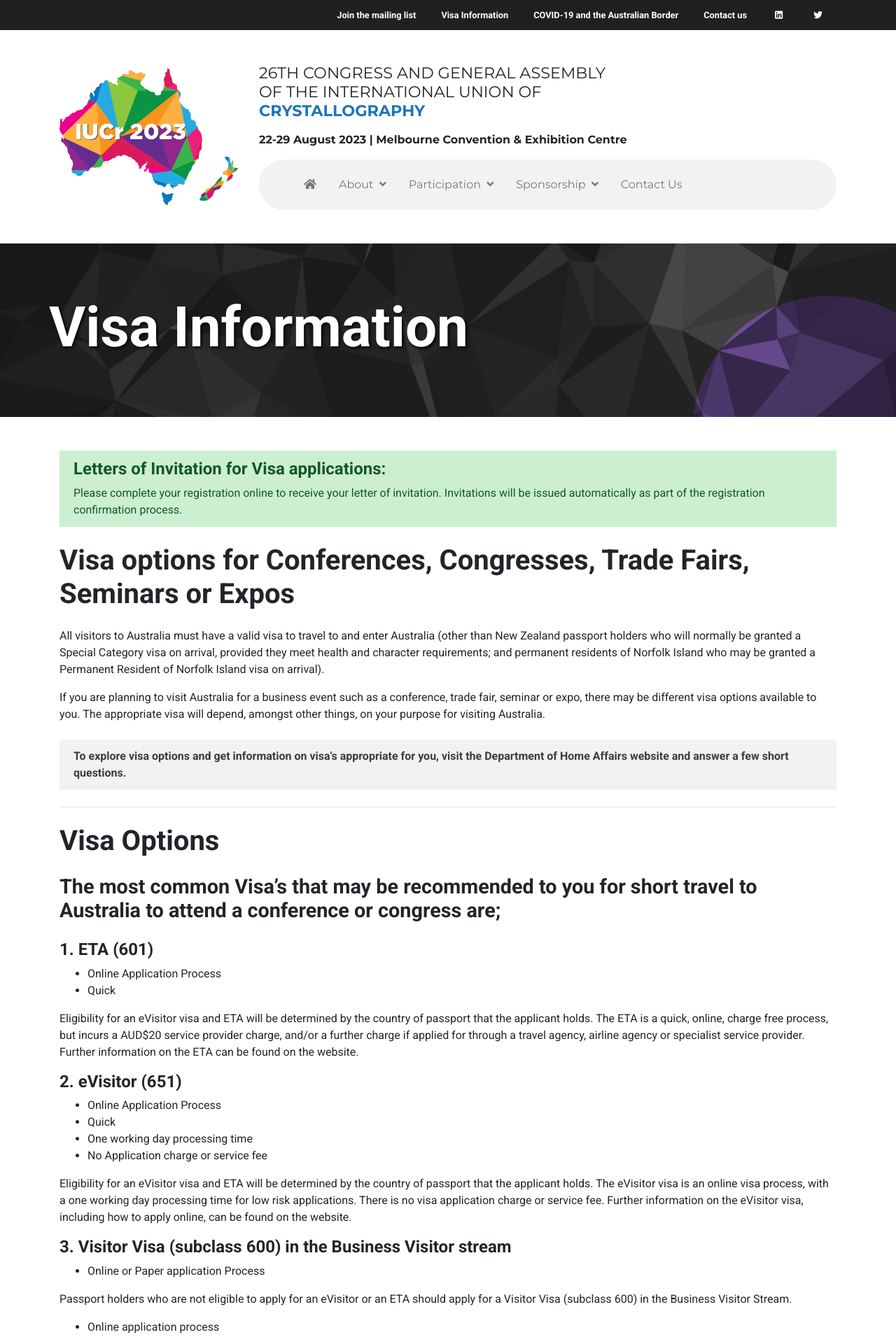
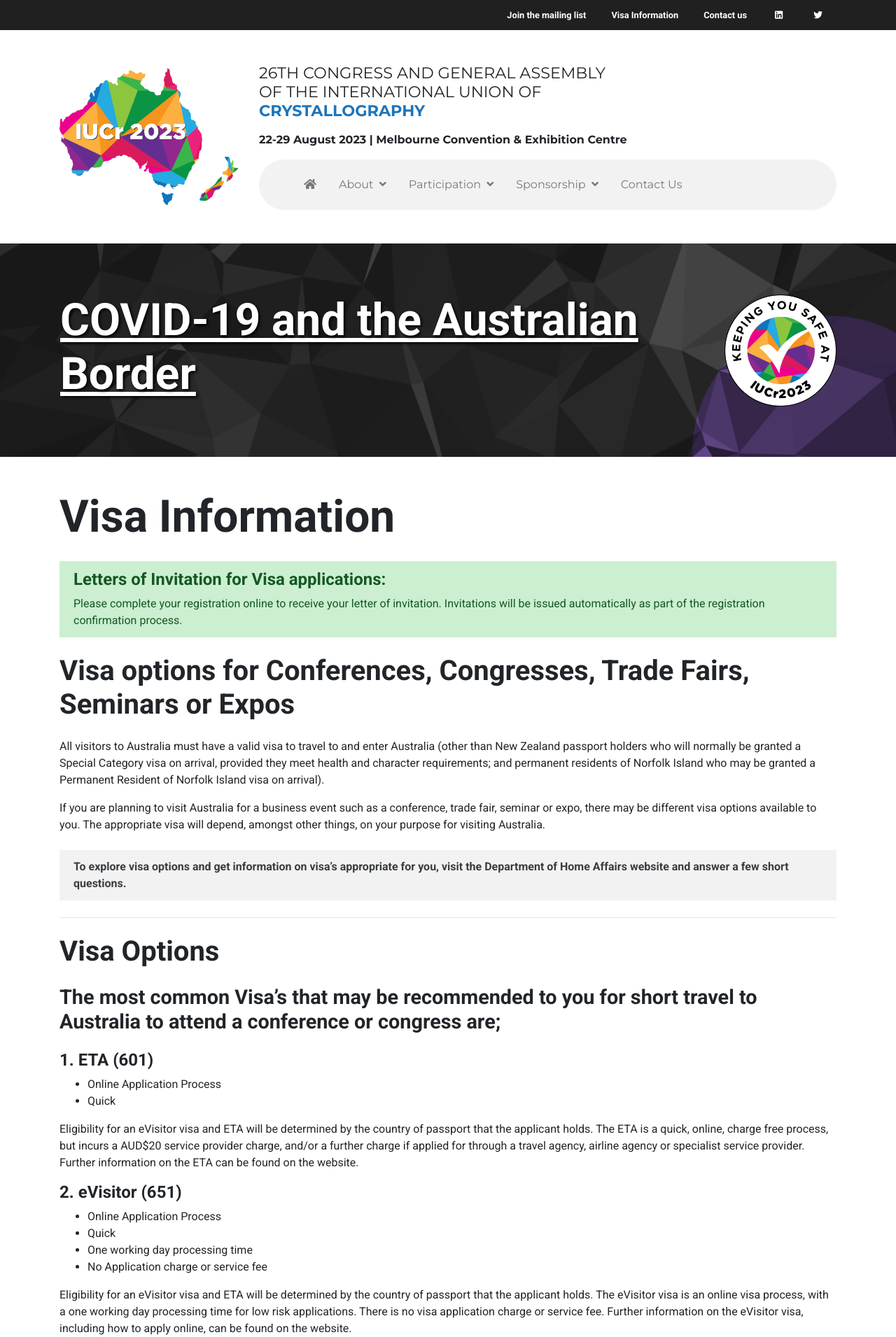
Before and after one commit to ICMS-Australasia/IUCr2023, a Jekyll site: the page built from visa-information.md, in a window 1280 px wide. Shown: the top 1911 px of the page at 70% size. Built offline with Jekyll 4.4.1, drawn with Linux system fonts in a browser that asks for light colours; nearby versions of some CDN libraries; comment, search, counter and statistics services are not loaded.

Commit message:
Edited styles and content

```diff
--- a/_includes/cards.html
+++ b/_includes/cards.html
@@ -14,7 +14,7 @@
         </div>
       </a>
         <div class="card mt-4 col-12 col-md-4 mt-4">
-          <a class="twitter-timeline" data-height="538" href="https://twitter.com/IUCr2023?ref_src=twsrc%5Etfw">Tweets by IUCr2023</a> <script async src="https://platform.twitter.com/widgets.js" charset="utf-8"></script>
+          <a class="twitter-timeline h-100" data-height="538" href="https://twitter.com/IUCr2023?ref_src=twsrc%5Etfw">Tweets by IUCr2023</a> <script async src="https://platform.twitter.com/widgets.js" charset="utf-8"></script>
         </div>
       <a href="./contact-us.html" class="col-12 col-md-4 mt-4">
         <div class="card green">
@@ -24,7 +24,7 @@
           <img src="./assets/img/card3.jpg" class="img-fluid" width="100%">
           <div class="card-body">
             <h4>Contacts</h4>
-            <p class="mb-0">See you in Prague – the IUCr 2023 team will be hosting a virtual booth in Prague and we welcome the opportunity to meet with you – for a little taste of Australia. <br>&nbsp; </p>
+            <p class="mb-0">See you in Prague – the IUCr 2023 team will be hosting a virtual booth in Prague and we welcome the opportunity to meet with you – for a little taste of Australia.</p>
           </div>
         </div>
       </a>
--- a/_includes/header.html
+++ b/_includes/header.html
@@ -37,7 +37,7 @@
                               <a class="dropdown-item" href="./explore-melbourne.html">Explore Melbourne</a>
                               <a class="dropdown-item" href="./visit-victoria.html">Visit Victoria</a>
                               <a class="dropdown-item" href="./conference-venue.html">Conference Venue</a>
-                              <a class="dropdown-item" href="./visa-informationjekyll.html">Visa Information</a>
+                              <a class="dropdown-item" href="./visa-information.html">Visa Information</a>
                           </div>
                       </li>
                       <!-- <li class="nav-item dropdown">
--- a/_includes/socials.html
+++ b/_includes/socials.html
@@ -5,7 +5,6 @@
         <p class="my-2 text-right">
           <b><a href="https://icmsaust.eventsair.com/iucr-2023/expression-of-interest" target="_blank" class="mx-3 d-inline-block">Join the mailing list</a>
             <a href="./visa-information.html" target="_blank" class="mx-3 d-inline-block">Visa Information</a>
-            <a href="https://covid19.homeaffairs.gov.au/" target="_blank" class="mx-3 d-inline-block">COVID-19 and the Australian Border</a>
             <a href="./contact-us.html" class="mx-3 d-inline-block">Contact us</a></b> <br class="d-md-none">
             <a href="https://www.linkedin.com/in/michael-parker-7334669/" target="_blank" class="linkedin mx-3 d-inline-block p-1"><i class="fab fa-linkedin"></i></a>
             <a href="https://twitter.com/IUCr2023" target="_blank" class="linkedin mx-3 d-inline-block p-1"><i class="fab fa-twitter"></i></a>
--- a/_layouts/page.html
+++ b/_layouts/page.html
@@ -27,9 +27,19 @@
 
       <div class="page-banner py-5">
         <div class="container my-4">
-          <div class="row">
-            <div class="col p-0">
-              <h1>{{ page.title }}</h1>
+          <div class="row align-items-center">
+            {% if page.title == "COVID-19 and the Australian Border" %}
+              <div class="col-12 col-sm-12 col-md-10 col-ld-10 px-3">
+                <h1><a href="https://covid19.homeaffairs.gov.au/" target="_blank" style="color: white; text-decoration: underline">COVID-19 and the Australian Border</a></h1>
+              </div>
+              <div class="col-4 col-sm-4 col-md-2 col-ld-2">
+                <a href="https://covid19.homeaffairs.gov.au/"><img src="./assets/img/IUCR2023-keepsafe-logo-v1.png" class="img-fluid mt-4 mt-md-0"></a>
+              </div>
+            {% else %}
+              <div class="col">
+                <h1>{{ page.title }}</h1>
+              </div>
+            {% endif %}
             </div>
           </div>
         </div>
--- a/_sass/main.scss
+++ b/_sass/main.scss
@@ -127,10 +127,15 @@
   background-repeat: no-repeat;
   background-size: cover;
   h1 {
-    font-size: 5em;
+    font-size: 4em;
     font-weight: bold;
     color: white;
     text-shadow: 2px 2px 4px #000;
+  }
+  @media (max-width: 768px) {
+    h1 {
+      font-size: 3rem;
+    }
   }
 }
 
@@ -278,6 +283,20 @@
           }
       }
   }
+  @media (max-width: 768px) {
+    h1 {
+      font-size: 3.5rem;
+    }
+    h2 {
+      font-size: 2rem;
+    }
+    h3 {
+      font-size: 1.5rem;
+    }
+    h4 {
+      font-size: 1.2rem;
+    }
+  }
 }
 
 .eoi {
@@ -324,6 +343,7 @@
   }
   a { text-decoration: none; }
   .card {
+    height: 100%;
     img {
       height: 300px;
       object-fit: cover;
--- a/visa-information.md
+++ b/visa-information.md
@@ -1,9 +1,11 @@
 ---
 layout: page
-title: "Visa Information"
+title: "COVID-19 and the Australian Border"
 ---
 
-<div class="alert alert-success mb-4" markdown="1">
+# Visa Information
+
+<div class="alert alert-success my-4" markdown="1">
 #### Letters of Invitation for Visa applications:
 Please complete your registration online to receive your letter of invitation. Invitations will be issued automatically as part of the registration confirmation process.
 {:.mb-0}
```
Also changed, not shown: assets/img/IUCR2023-keepsafe-logo-v1.png (added).
